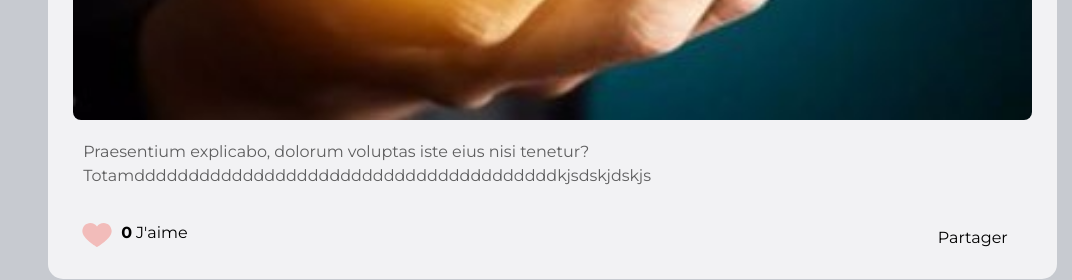
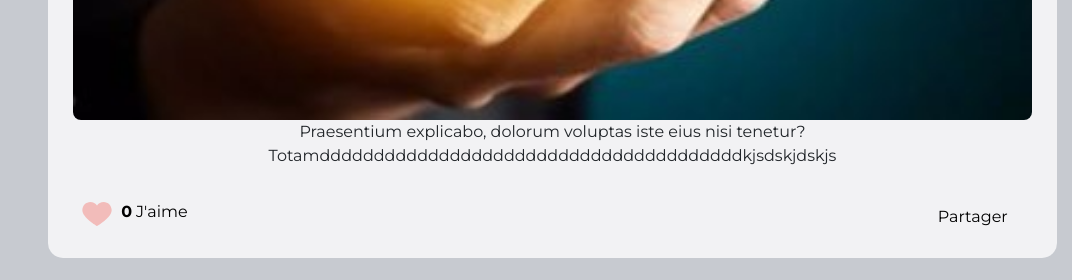
Before and after one commit to Amir31-scurt/Boomerang-social-media, a React (Create React App) app: page /timeline in a window 1280 px wide. Shown: the part 1020-1300 px from the top of the page, without its empty margins (208-1280 px from the left). Built offline with nearby package versions, Linux system fonts and the light colour scheme; no server answers; sample sign-in values are in the browser's storage; some icons are missing.

Commit message:
Add : Fire Base

```diff
--- a/src/assets/css/Style.css
+++ b/src/assets/css/Style.css
@@ -253,3 +253,9 @@
   margin: auto;
   align-items: center;
 }
+
+.OverfParag{
+  overflow-wrap: break-word;
+  padding: 0px 10px;
+  /* background-color: rgba(255, 0, 0, 0.37); */
+}
--- a/src/components/ComposTimeLine/Cards.jsx
+++ b/src/components/ComposTimeLine/Cards.jsx
@@ -6,6 +6,9 @@ import { PostText } from "../ComposTimeLine/UtilsData";
 import { TableElems, TextTablePost } from "./TableElems";
 import { PostCard } from "./PostCard";
 import { format } from "date-fns";
+import { firebase } from "firebase/app";
+import { addDoc, collection, firestore } from "firebase/firestore";
+import {db} from "../../config/firebase-config"
 
 export const Cards = () => {
   // l'etat du Modal par defaut
@@ -62,6 +65,7 @@ export const Cards = () => {
       nom: "Recuperer Le nom",
       date: format(new Date(), "dd / MM / yyyy"),
       publication: textPost,
+      description: "",
     };
 
     //Destructurer le tableau, puis ajouter un nouveau post
@@ -80,12 +84,63 @@ export const Cards = () => {
   };
 
   //_________________________  Ajouter un Post ___
-  const handleAddPost = (e) => {
-    e.preventDefault();
+  // const handleAddPost = async (e) => {
+  //   e.preventDefault();
 
-    if (imageUrl !== "" && isValidImageUrl(imageUrl)) {
+  //   if (imageUrl !== "" && isValidImageUrl(imageUrl)) {
+  //     const newPost = {
+  //       id: postCard[postCard.length - 1]?.id + 1 ?? 0,
+  //       likes: 0,
+  //       profile: <FaRegUser />,
+  //       nom: "Recuperer Le nom",
+  //       date: format(new Date(), "dd / MM / yyyy"),
+  //       publication: imageUrl,
+  //       description: descript,
+  //     };
+
+  //     // Ajoutez le nouveau post à Firestore
+  //     try {
+  //       const docRef = await addDoc(collection(db, "posts"), newPost);
+  //       console.log("Document written with ID: ", docRef.id);
+  //     } catch (error) {
+  //       console.error("Error adding document: ", error);
+  //     }
+
+  //     //Destructurer le tableau, puis ajouter un nouveau post
+  //     setPostCard([...postCard, newPost]);
+
+  //     setImageUrl("");
+  //     setDescript("");
+  //     setModalOpen(false);
+  //     setErrorMessage(""); // Réinitialiser le message d'erreur
+  //   } else {
+  //     setErrorMessage("Ajouter l'adresse de l'image ou de la vidéo");
+  //   }
+  // };
+
+
+
+
+
+
+const handleAddPost = async (e) => {
+  e.preventDefault();
+
+  if (imageUrl !== "" && isValidImageUrl(imageUrl)) {
+    try {
+      const docRef = await addDoc(collection(db, "posts"), {
+        likes: 0,
+        profile: "<FaRegUser />",
+        nom: "Recuperer Le nom",
+        date: format(new Date(), "dd / MM / yyyy"),
+        publication: imageUrl,
+        description: descript,
+      });
+
+      console.log("Document written with ID: ", docRef.id);
+
       const newPost = {
-        id: postCard[postCard.length - 1]?.id + 1 ?? 0,
+        id: docRef.id,
         likes: 0,
         profile: <FaRegUser />,
         nom: "Recuperer Le nom",
@@ -94,17 +149,20 @@ export const Cards = () => {
         description: descript,
       };
 
-      //Destructurer le tableau, puis ajouter un nouveau post
+      // Destructurer le tableau, puis ajouter un nouveau post
       setPostCard([...postCard, newPost]);
 
       setImageUrl("");
       setDescript("");
       setModalOpen(false);
       setErrorMessage(""); // Réinitialiser le message d'erreur
-    } else {
-      setErrorMessage("Ajouter l'adresse de l'image ou de la vidéo");
+    } catch (e) {
+      console.error("Error adding document: ", e);
     }
-  };
+  } else {
+    setErrorMessage("Ajouter l'adresse de l'image ou de la vidéo");
+  }
+};
 
   // Fonction pour comparer les dates de deux publications
   const compareDates = (postA, postB) => {
--- a/src/components/ComposTimeLine/PostCard.jsx
+++ b/src/components/ComposTimeLine/PostCard.jsx
@@ -99,11 +99,12 @@ export const PostCard = ({
                 />
               )}
             </div>
-          <textarea
+            <p className="OverfParag">{description}</p>
+            {/* <textarea
             value={description}
             id="text-aria2"
             className="w-100"
-          ></textarea>
+          ></textarea> */}
           </div>
           {/* Les icônes d'action */}
           <div className="w-100 justifier-content-between d-flex pb-2 px-2">
--- a/src/config/firebase-config.js
+++ b/src/config/firebase-config.js
@@ -1,5 +1,6 @@
 import { initializeApp } from 'firebase/app';
 import { getAuth } from 'firebase/auth';
+import { getFirestore } from 'firebase/firestore';
 const firebaseConfig = {
   apiKey: process.env.REACT_APP_FIREBASE_API_KEY,
   authDomain: process.env.REACT_APP_FIREBASE_AUTH_DOMAIN,
@@ -11,3 +12,4 @@ const firebaseConfig = {
 
 const app = initializeApp(firebaseConfig);
 export const auth = getAuth(app);
+export const db = getFirestore(app);
```
Also changed, not shown: src/contexte/authContext.js (+0 -12 lines), 1 other file (tests, documents, lock files or other folders).
